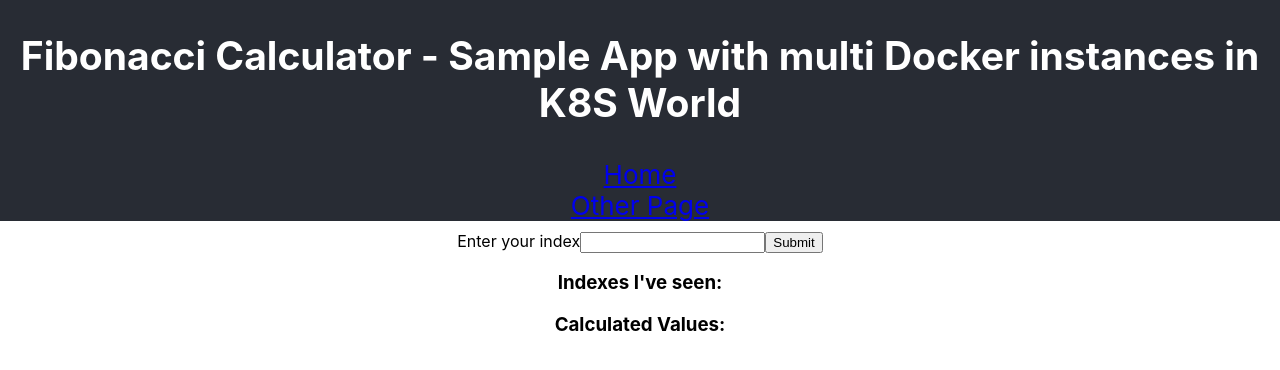
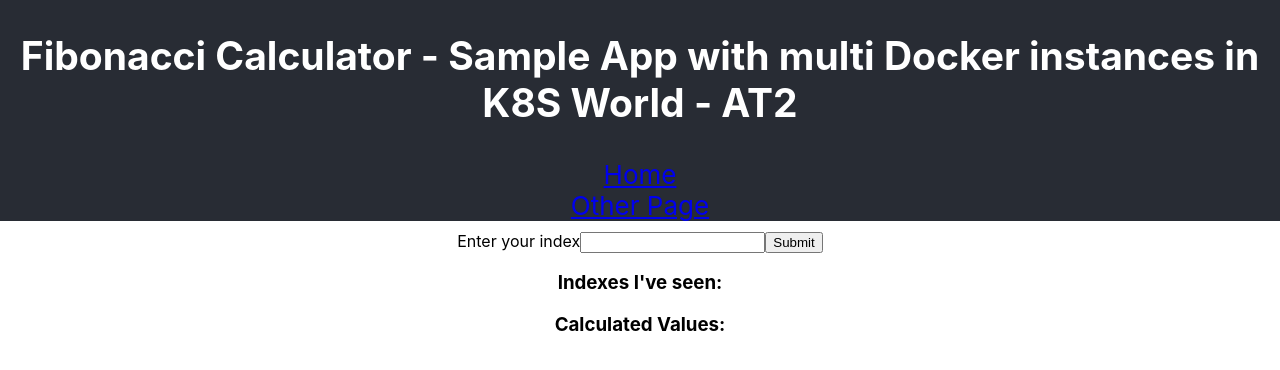
Before and after one commit to pedropauloreis/MultiK8SReactProject, a React (Create React App) app in the folder client/: page / in a window 1280 px wide. Shown: the top 370 px of the page. Built offline with nearby package versions, Linux system fonts and the light colour scheme; no server answers.

Commit message:
Testing GithubActions

```diff
--- a/client/src/App.js
+++ b/client/src/App.js
@@ -10,7 +10,7 @@
     <Router>
       <div className="App">
         <header className="App-header">
-          <h2 >Fibonacci Calculator - Sample App with multi Docker instances in K8S World</h2>
+          <h2 >Fibonacci Calculator - Sample App with multi Docker instances in K8S World - AT2</h2>
           <Link to="/">Home</Link>
           <Link to="/otherpage">Other Page</Link>
         </header>
```
